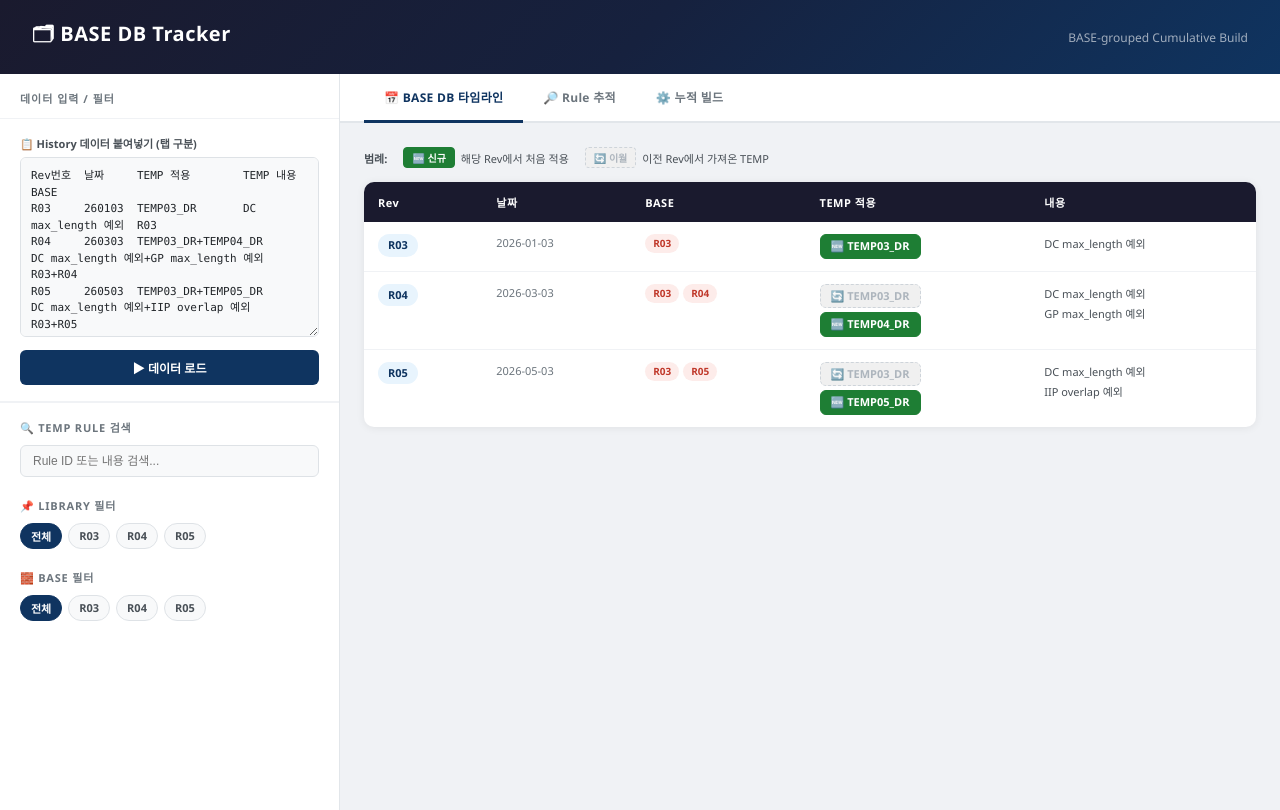
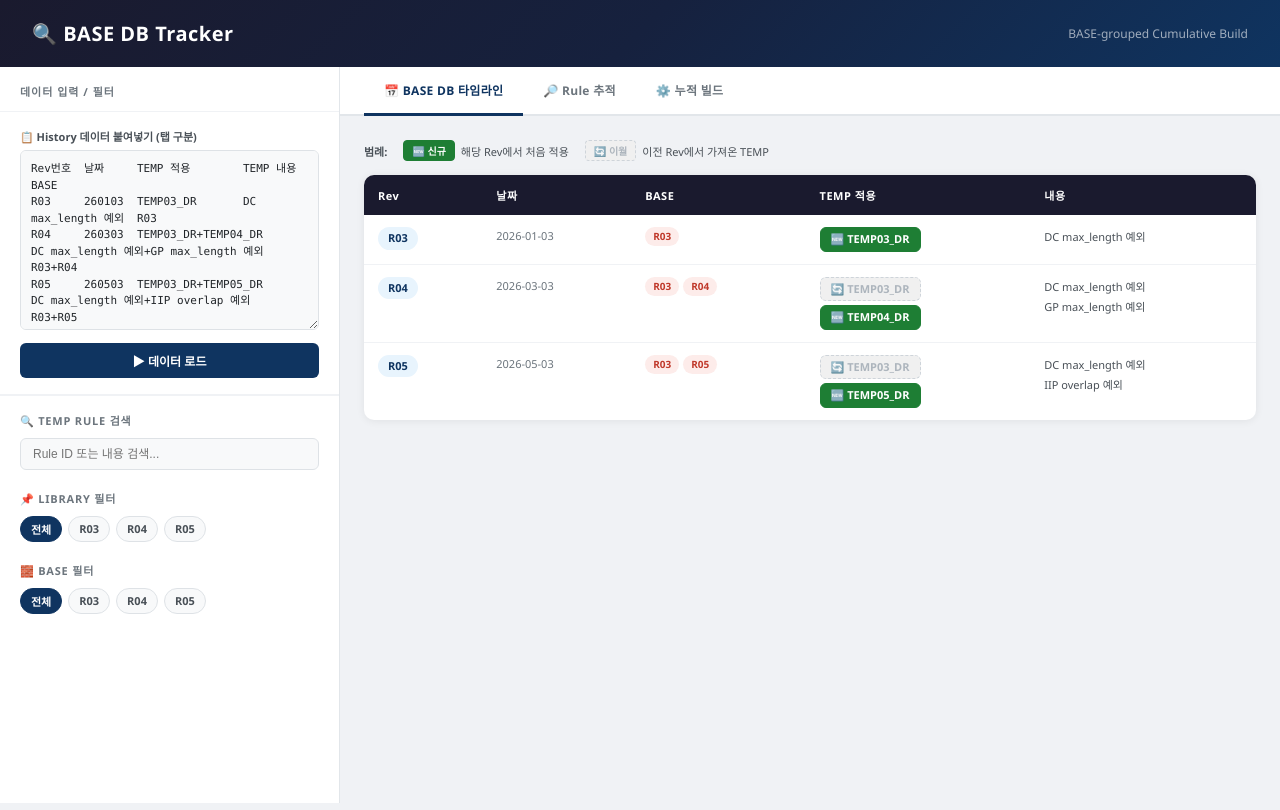
Before and after one commit to one1peace/BASE_DB_Tracker, a plain HTML site: page index.html in a window 1280 px wide. Drawn offline with Linux system fonts and the light colour scheme.

Commit message:
Update index.html

```diff
--- a/index.html
+++ b/index.html
@@ -236,7 +236,7 @@
 
 <header>
   <div>
-    <h1>🗂 BASE DB Tracker</h1>
+    <h1>🔍 BASE DB Tracker</h1>
   </div>
   <span>BASE-grouped Cumulative Build</span>
 </header>
```
